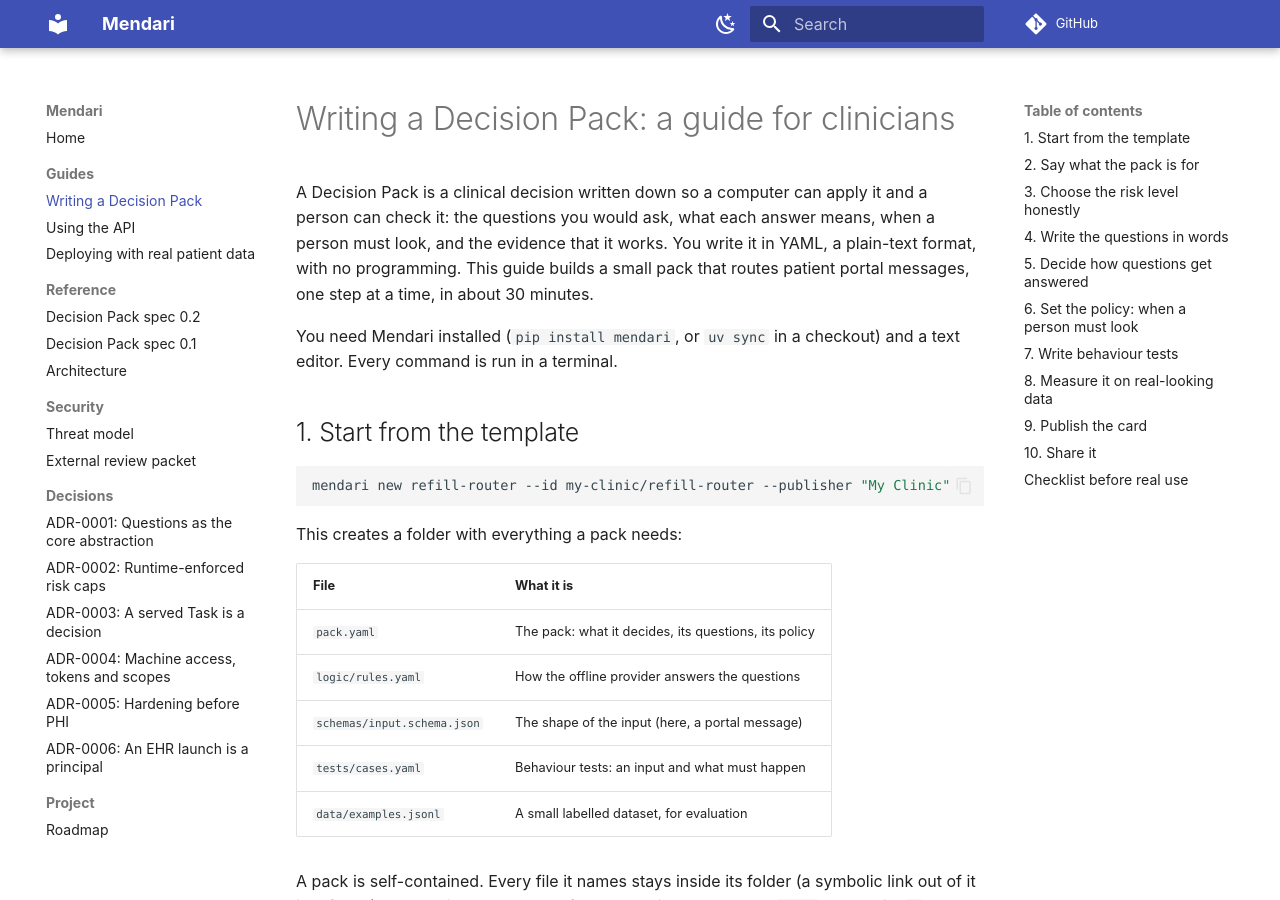
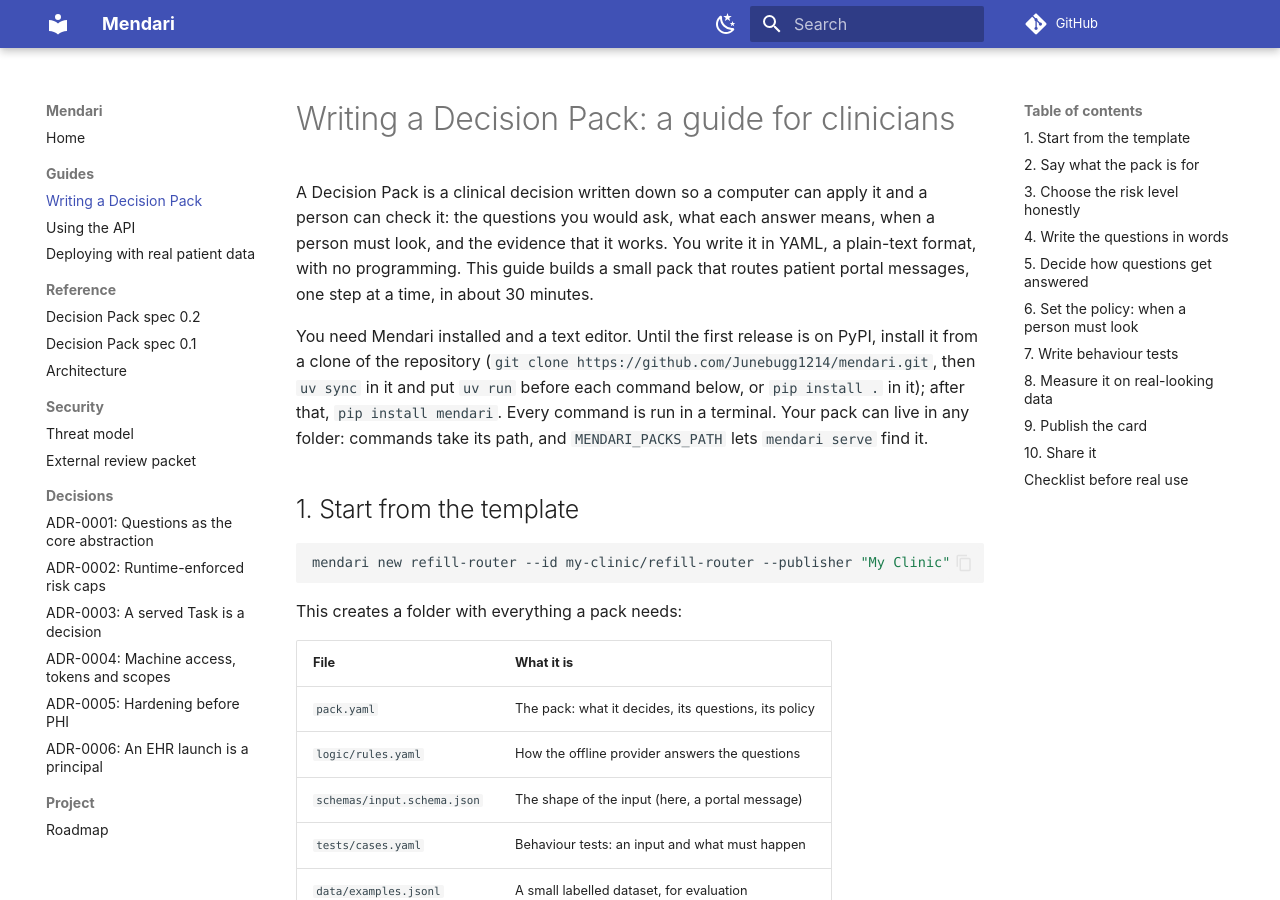
Before and after one commit to mendari-hq/mendari, an MkDocs documentation site: the page built from docs/guides/authoring-a-pack.md, in a window 1280 px wide and 900 px high. Built offline with MkDocs 1.6.1 and Material for MkDocs 9.7.7, drawn with Linux system fonts in a browser that asks for light colours; comment, search, counter and statistics services are not loaded.

Commit message:
Public prep: install, scaffold and image docs that work for an outside developer
What a contributor would hit first after the repository goes public:

- README: a new "Install" section. Mendari is not on PyPI until 0.1.0, so it says
  how to install from a clone (`uv sync`, or `pip install .` / `pip install
  '.[server]'`), what the `server` extra is for (uvicorn: `mendari serve`,
  `mendari registry serve`, the sandbox payer), and where packs come from:
  MENDARI_PACKS_PATH, pulled packs, the bundled ones, and MENDARI_PACKS to narrow
  what a server serves. The Hub section no longer promises `pip install mendari &&
  mendari pull`: pulling needs Mendari installed and a registry, and there is no
  public one yet. The quickstart's bash blocks (run by CI) are unchanged.
- `mendari new` printed `docs/guides/authoring-a-pack.md`, a path that only exists
  in a checkout; it now prints the guide's URL (AUTHORING_GUIDE in cli.py), and the
  template's pack.yaml names the same URL. A test checks that the URL points at the
  guide in this repository.
- deploy/README.md and the Kubernetes template gave `v0.6.0` as a release image tag;
  a tag is `v` plus the package version (release.yml checks it), so the example is
  `v0.1.0`, the first release.
- The authoring guide, the docs home page and CONTRIBUTING say how to install from a
  clone, and how to put your own pack on the search path for `mendari serve`.

Co-Authored-By: Claude Opus 5.5 <noreply@anthropic.com>

```diff
--- a/docs/guides/authoring-a-pack.md
+++ b/docs/guides/authoring-a-pack.md
@@ -5,8 +5,11 @@ check it: the questions you would ask, what each answer means, when a person mus
 evidence that it works. You write it in YAML, a plain-text format, with no programming. This guide
 builds a small pack that routes patient portal messages, one step at a time, in about 30 minutes.
 
-You need Mendari installed (`pip install mendari`, or `uv sync` in a checkout) and a text
-editor. Every command is run in a terminal.
+You need Mendari installed and a text editor. Until the first release is on PyPI, install it
+from a clone of the repository (`git clone https://github.com/Junebugg1214/mendari.git`, then
+`uv sync` in it and put `uv run` before each command below, or `pip install .` in it); after
+that, `pip install mendari`. Every command is run in a terminal. Your pack can live in any
+folder: commands take its path, and `MENDARI_PACKS_PATH` lets `mendari serve` find it.
 
 ## 1. Start from the template
 
--- a/src/mendari/templates/new_pack/pack.yaml
+++ b/src/mendari/templates/new_pack/pack.yaml
@@ -1,5 +1,6 @@
 # {{name}}: a Decision Pack written in YAML. Change anything; `mendari validate` checks it.
-# The authoring guide walks through every section: docs/guides/authoring-a-pack.md
+# The authoring guide walks through every section:
+# https://github.com/Junebugg1214/mendari/blob/main/docs/guides/authoring-a-pack.md
 spec_version: "0.2"
 id: {{id}}
 version: 0.1.0
```
Also changed, not shown: CONTRIBUTING.md (+6 -3 lines), README.md (+40 -2 lines), deploy/README.md (+3 -2 lines), docs/index.md (+3 -0 lines), 3 other files.
